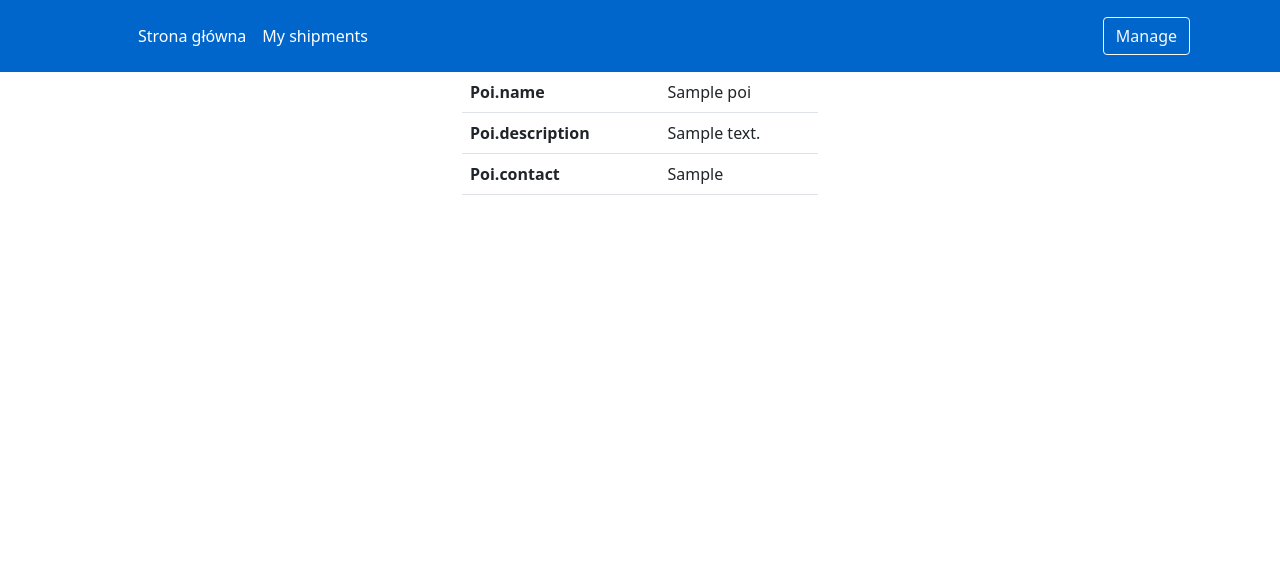
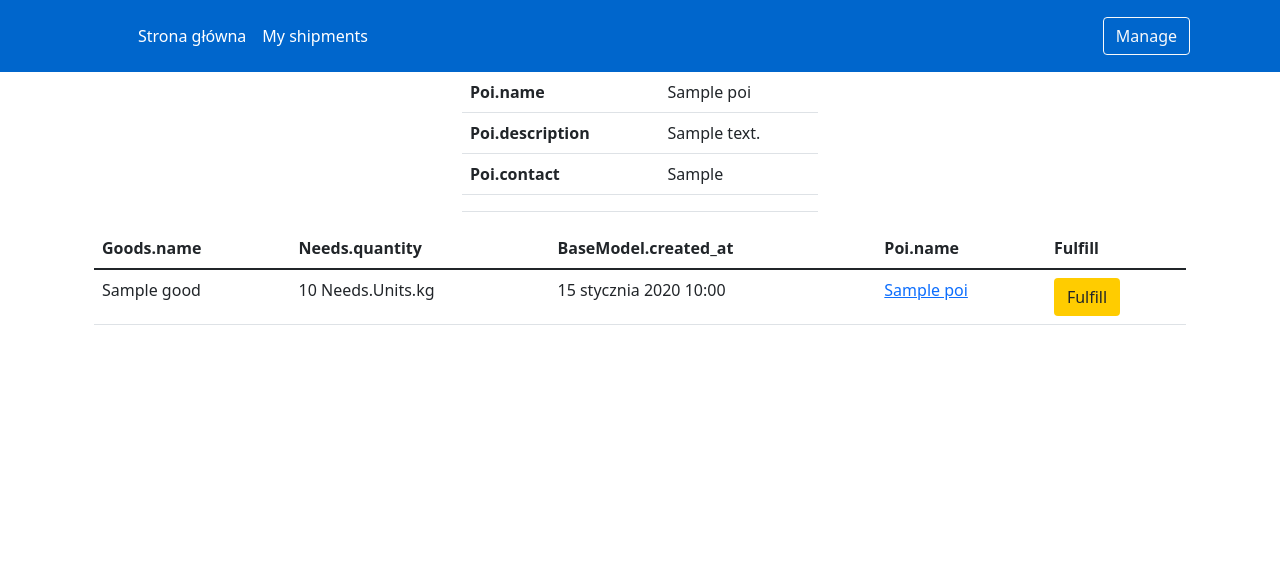
Before and after one commit to bartmanos/sfn, a Django app: page /poi/1/ in a window 1280 px wide. Shown: the top 565 px of the page. Run offline with Django 4.2, Linux system fonts and the light colour scheme; a user stored in the database is signed in; tables that the repository leaves empty hold one stand-in row (values such as "Sample post"); parts of the project's set-up code (start-up, migrations or seed data) failed here and were passed over.

Commit message:
Shrare POI page with an image

```diff
--- a/src/core/models.py
+++ b/src/core/models.py
@@ -95,6 +95,9 @@ class Poi(BaseModel):
 
     def __str__(self):
         return self.name
+
+    def get_absolute_url(self):
+        return reverse("poi-detail", kwargs={"pk": self.pk})
 
 
 class PoiMembership(BaseModel):
--- a/src/core/views.py
+++ b/src/core/views.py
@@ -1,8 +1,11 @@
+import datetime
+
 from django.core.exceptions import ValidationError
-from django.http import HttpResponseForbidden
+from django.http import HttpResponse, HttpResponseForbidden
 from django.shortcuts import render
 from django.views.generic import DetailView, ListView
 
+from core.img import FbSharerImg
 from core.models import Needs, Poi, Shipments
 
 
@@ -45,6 +48,23 @@ class MyShipmentsView(ListView):
 class PoiView(DetailView):
     model = Poi
 
+    def get_context_data(self, **kwargs):
+        kwargs["needs"] = kwargs["object"].needs_set.filter(status=Needs.Status.ACTIVE)
+        return kwargs
+
 
 class NeedView(DetailView):
     model = Needs
+
+
+def poi_needs_fb_sharer_img(request, pk: int):
+    poi = Poi.objects.get(pk=pk)
+    needs = Needs.objects.filter(poi_id=pk, status=Needs.Status.ACTIVE)
+    text = f"{poi.name} {datetime.datetime.now().strftime('%Y-%m-%d %H:%M')} potrzebujemy:\n\n"
+    text += "\n".join(["- " + need.good.name for need in needs])
+    text += "\n"
+    fb = FbSharerImg()
+    img = fb.create(text)
+    response = HttpResponse(headers={"Content-Type": "image/png"})
+    img.save(response, "PNG")
+    return response
--- a/src/sfn/urls.py
+++ b/src/sfn/urls.py
@@ -19,7 +19,13 @@ from django.contrib import admin
 from django.urls import include, path
 from django.views.generic import TemplateView
 
-from core.views import MyShipmentsView, NeedView, PoiView, need_endpoint
+from core.views import (
+    MyShipmentsView,
+    NeedView,
+    PoiView,
+    need_endpoint,
+    poi_needs_fb_sharer_img,
+)
 
 urlpatterns = [
     path("admin/", admin.site.urls),
@@ -29,5 +35,6 @@ urlpatterns = [
     path("moje-dostawy/", MyShipmentsView.as_view(), name="my-shipments"),
     path("potrzeba/<int:pk>", NeedView.as_view(), name="need"),
     path("poi/<int:pk>/", PoiView.as_view(), name="poi-detail"),
+    path("poi/<int:pk>/potrzeby/img", poi_needs_fb_sharer_img, name="poi-needs-img"),
     path("", need_endpoint, name="needs"),
 ]
--- a/src/templates/core/needs_detail.html
+++ b/src/templates/core/needs_detail.html
@@ -5,9 +5,6 @@
     <meta property="og:url" content="{{ og_url }}" />
     <meta property="og:type" content="website" />
     <meta property="og:title" content="{% blocktranslate with name=object.good.name quantity=object.get_quantity_display unit=object.get_unit_display poi=object.poi.name %}As a part of our aid to refugees, we need: {{ name }} {{ quantity }}{{ unit }} in: {{ poi }}{% endblocktranslate %}" />
-    <meta property="og:image" content="https://sfn-project.org/static/sfn.png?1" />
-    <meta property="og:image:width" content="1080" />
-    <meta property="og:image:height" content="1080" />
 {% endblock %}
 
 {% block content %}
--- a/src/templates/core/poi_detail.html
+++ b/src/templates/core/poi_detail.html
@@ -1,5 +1,17 @@
 {% extends "base.html" %}
-{% load i18n %}
+{% load i18n social_share %}
+
+{% translate "Share on Facebook" as share_on_facebook %}
+
+{% block meta %}
+    <meta property="og:url" content="{{ og_url }}" />
+    <meta property="og:type" content="website" />
+    <meta property="og:title" content="{% blocktranslate with name=object.name %}Our current needs in {{ object }}{% endblocktranslate %}" />
+    <meta property="og:image" content="https://sfn-project.org/poi/{{ object.id }}/potrzeby/img" />
+    <meta property="og:image:width" content="1200" />
+    <meta property="og:image:height" content="650" />
+
+{% endblock %}
 
 {% block content %}
     <div class="row">
@@ -10,10 +22,60 @@
                 <tr><th scope="col">{% translate "Poi.name" %}</th><td>{{ object.name }}</td></tr>
                 <tr><th scope="col">{% translate "Poi.description" %}</th><td>{{ object.description }}</td></tr>
                 <tr><th scope="col">{% translate "Poi.contact" %}</th><td>{{ object.contact }}</td></tr>
+                <tr><th></th><td>{% post_to_facebook object share_on_facebook %}</td></tr>
               </tbody>
             </table>
         </div>
         <div class="col"></div>
     </div>
 
+    <div class="container">
+    <table class="table">
+      <thead>
+        <tr>
+          <th scope="col">{% translate "Goods.name" %}</th>
+          <th scope="col">{% translate "Needs.quantity" %}</th>
+          <th scope="col">{% translate "BaseModel.created_at" %}</th>
+          <th scope="col">{% translate "Poi.name" %}</th>
+          {% if user.is_authenticated %}<th scope="col">{% translate "Fulfill" %}</th>{% endif %}
+        </tr>
+      </thead>
+      <tbody>
+    {% for need in needs %}
+        <tr>
+          <td>{{ need.good.name }}</td>
+          <td>{{ need.get_quantity_display }} {{ need.get_unit_display }}</td>
+          <td>{{ need.created_at }}</td>
+          <td><a href="{% url 'poi-detail' need.poi.id %}" target="_blank">{{ need.poi.name }}</a></td>
+          {% if user.is_authenticated %}
+            <th scope="col">
+                <form action={% url 'needs' %}?need_id={{ need.id }} method="post">
+                    {% csrf_token %}
+                    <div class="modal fade" id="fullfull{{ need.id }}" tabindex="-1" aria-labelledby="fullfull{{ need.id }}" aria-hidden="true">
+                      <div class="modal-dialog">
+                        <div class="modal-content">
+                          <div class="modal-header">
+                            <h5 class="modal-title" id="fullfull{{ need.id }}">{% translate "Fulfill" %}</h5>
+                            <button type="button" class="btn-close" data-bs-dismiss="modal" aria-label="Close"></button>
+                          </div>
+                          <div class="modal-body">
+                            {% translate "By clicking fullfill you commit to provide this need. Are you sure?" %}
+                          </div>
+                          <div class="modal-footer">
+                            <button type="button" class="btn btn-secondary" data-bs-dismiss="modal">{% translate "Close" %}</button>
+                            <input type="submit" value={% translate "Fulfill" %} class="btn btn-warning">
+                          </div>
+                        </div>
+                      </div>
+                    </div>
+                    <button type="button" class="btn bg-ua-rev" data-bs-toggle="modal" data-bs-target="#fullfull{{ need.id }}">{% translate "Fulfill" %}</button>
+                </form>
+            </th>
+          {% endif %}
+        </tr>
+    {% endfor %}
+      </tbody>
+    </table>
+    </div>
+
 {% endblock %}
```
Also changed, not shown: src/core/img.py (added, +90 -0 lines), src/img.py (deleted, +0 -81 lines).
